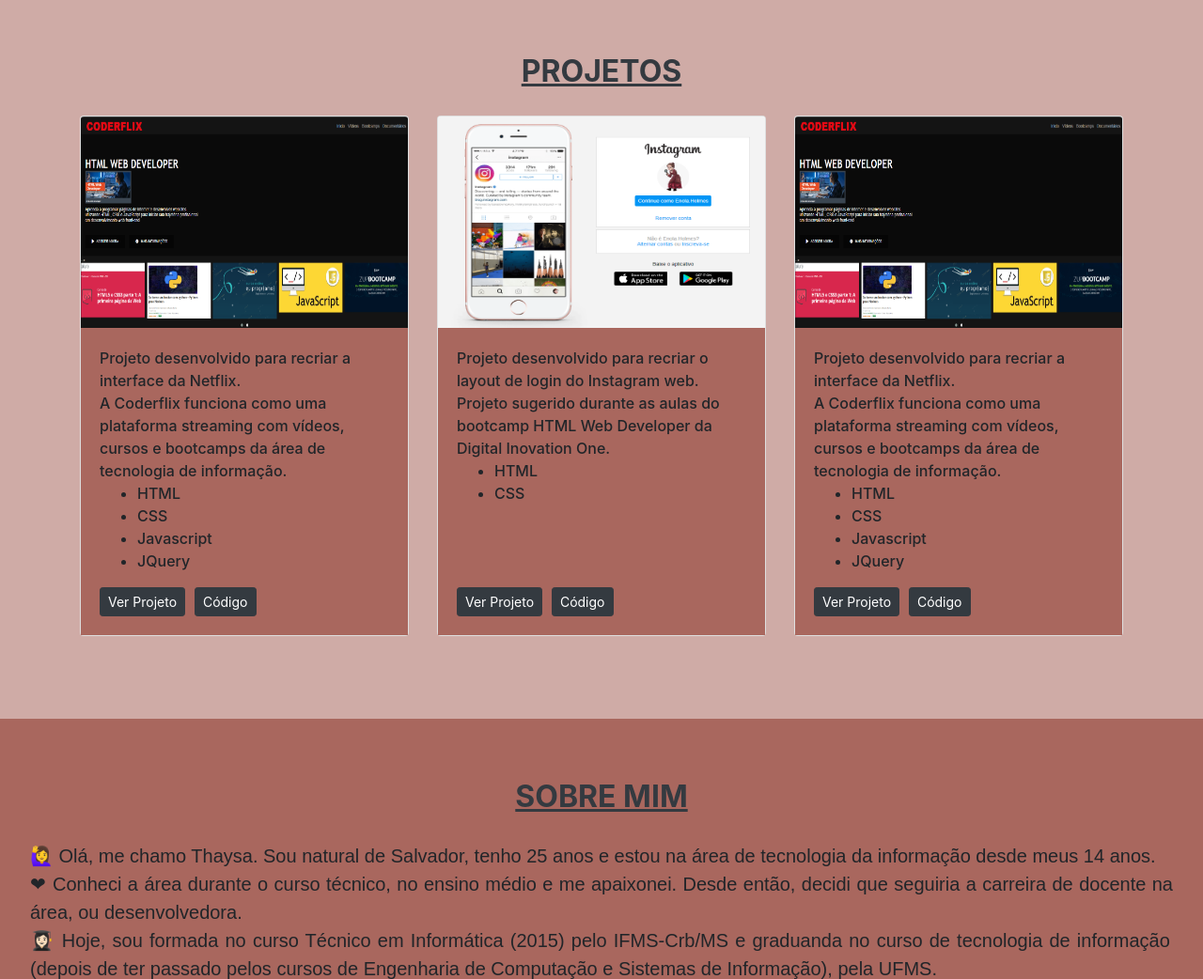
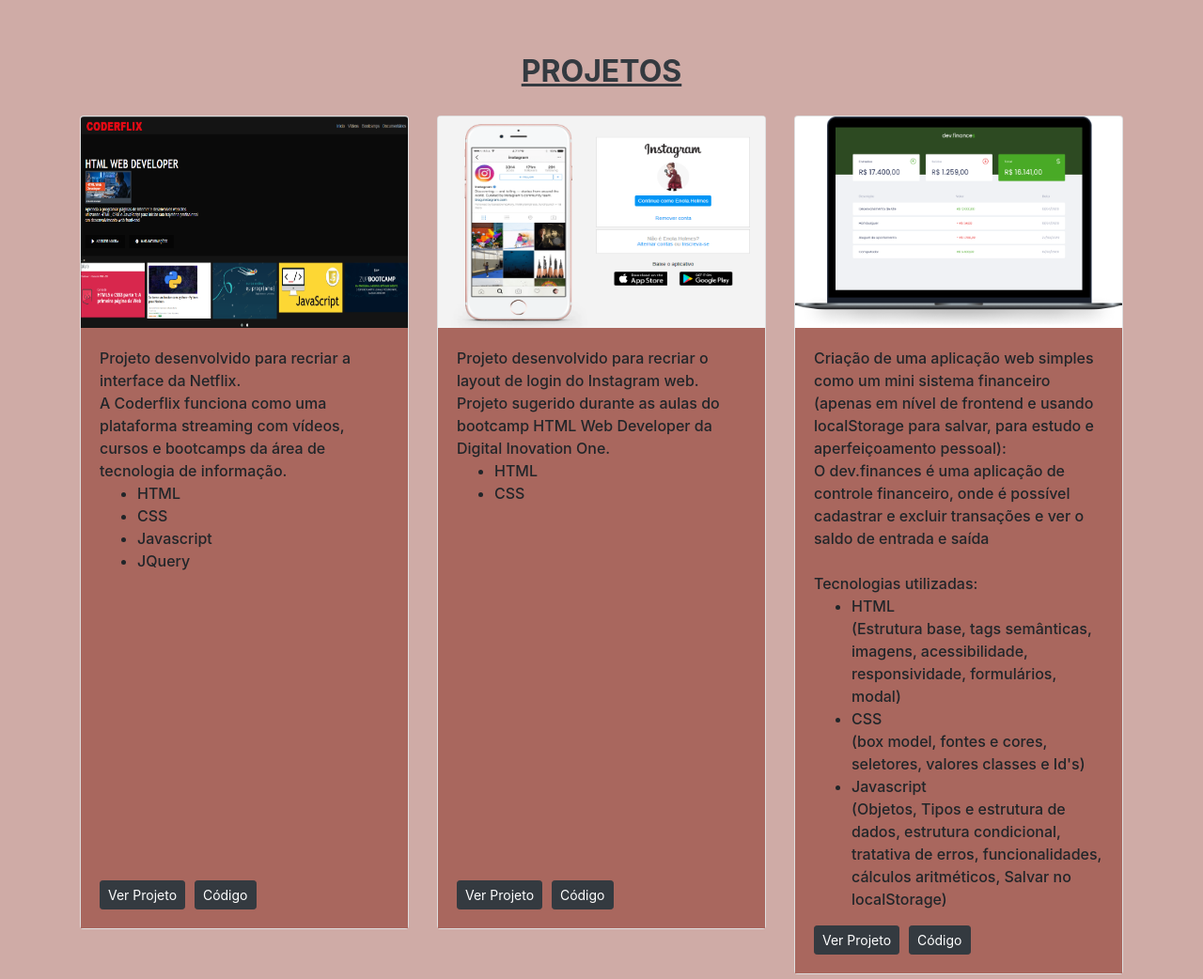
Before and after one commit to ThaysaRafaele/Portfolio-main, a plain HTML site: page index.html in a window 1280 px wide. Shown: the part 700-1742 px from the top of the page at 94% size. Drawn offline with nearby package versions, Linux system fonts and the light colour scheme.

Commit message:
Acrescentando novo projeto

```diff
--- a/index.html
+++ b/index.html
@@ -85,6 +85,19 @@
                                         <li>CSS</li>
                                         <li>Javascript</li>
                                         <li>JQuery</li>
+                                        <br>
+                                        <br>
+                                        <br>
+                                        <br>
+                                        <br>
+                                        <br>
+                                        <br>
+                                        <br>
+                                        <br>
+                                        <br>
+                                        <br>
+                                        <br>
+                                        <br>
                                     </ul>
                                     <div class="d-flex justify-content-between align-items-center">
                                         <div class="btn-group">
@@ -116,6 +129,19 @@
                                         <br>
                                         <br>
                                         <br>
+                                        <br>
+                                        <br>
+                                        <br>
+                                        <br>
+                                        <br>
+                                        <br>
+                                        <br>
+                                        <br>
+                                        <br>
+                                        <br>
+                                        <br>
+                                        <br>
+                                        <br>
                                     </ul>
                                     <div class="d-flex justify-content-between align-items-center">
                                         <div class="btn-group">
@@ -134,25 +160,25 @@
                             <div class="card mb-4 box-shadow" style="height: auto;">
                                 <img class="card-img-top"
                                     data-src="holder.js/100px225?theme=thumb&amp;bg=55595c&amp;fg=eceeef&amp;text=Thumbnail" alt="Thumbnail [100%x225]"
-                                    style="height: 225px; width: 100%; display: block;" src="./Img/Coderflix.png" data-holder-rendered="true"
+                                    style="height: 225px; width: 100%; display: block;" src="./Img/dev-finance.png" data-holder-rendered="true"
                                 >
                                 <div class="card-body corPrimaria">
                                     <span class="card-text" style="font-weight: 500;">
-                                        Projeto desenvolvido para recriar a interface da Netflix.
-                                        <br>A Coderflix funciona como uma plataforma streaming com vídeos, cursos e bootcamps da área de tecnologia de informação.
+                                        Criação de uma aplicação web simples como um mini sistema financeiro (apenas em nível de frontend e usando localStorage para salvar, para estudo e aperfeiçoamento pessoal):
+                                        <br>O dev.finances é uma aplicação de controle financeiro, onde é possível cadastrar e excluir transações e ver o saldo de entrada e saída<br>
+                                        <br>Tecnologias utilizadas:
                                     </span>
                                     <ul style="font-weight: 500;">
-                                        <li>HTML</li>
-                                        <li>CSS</li>
-                                        <li>Javascript</li>
-                                        <li>JQuery</li>
+                                        <li>HTML <br>(Estrutura base, tags semânticas, imagens, acessibilidade, responsividade, formulários, modal)</li>
+                                        <li>CSS <br>(box model, fontes e cores, seletores, valores classes e Id's)</li>
+                                        <li>Javascript <br>(Objetos, Tipos e estrutura de dados, estrutura condicional, tratativa de erros, funcionalidades, cálculos aritméticos, Salvar no localStorage)</li>
                                     </ul>
                                     <div class="d-flex justify-content-between align-items-center">
                                         <div class="btn-group">
-                                            <a href="https://poetic-crumble-42277b.netlify.app/">
+                                            <a href="https://thaysarafaele.github.io/Dev_finances/#">
                                                 <button type="button" class="btn btn-sm btnContato btn-dark ">Ver Projeto</button>
                                             </a>
-                                            <a href="https://github.com/ThaysaRafaele/Coderflix/blob/main/index.html">
+                                            <a href="https://github.com/ThaysaRafaele/Dev_finances">
                                                 <button type="button" class="btn btn-sm btnContato btn-dark" style="margin-left: 15%;">Código</button>
                                             </a>
                                         </div>
```
Also changed, not shown: Img/dev-finance.png (added).
